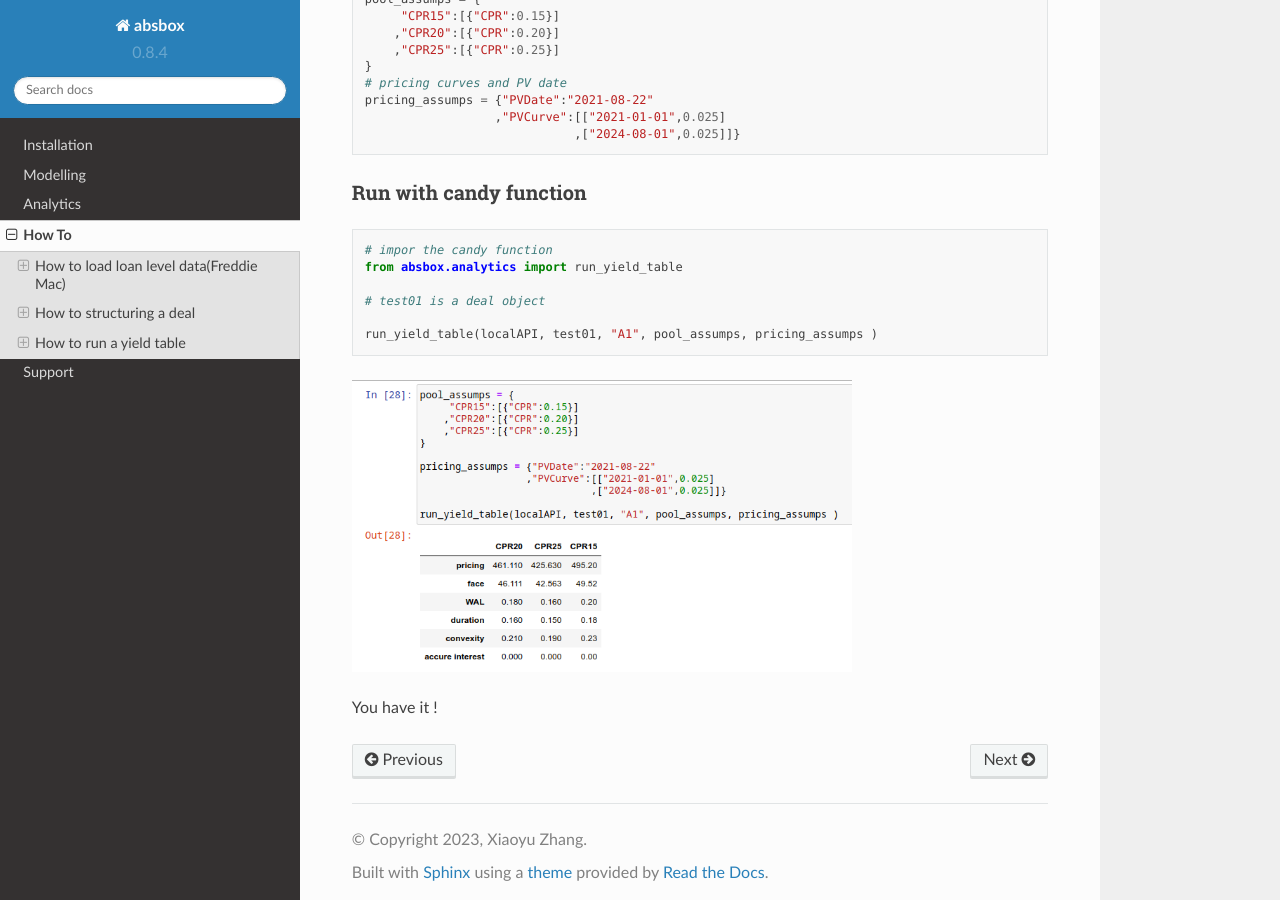
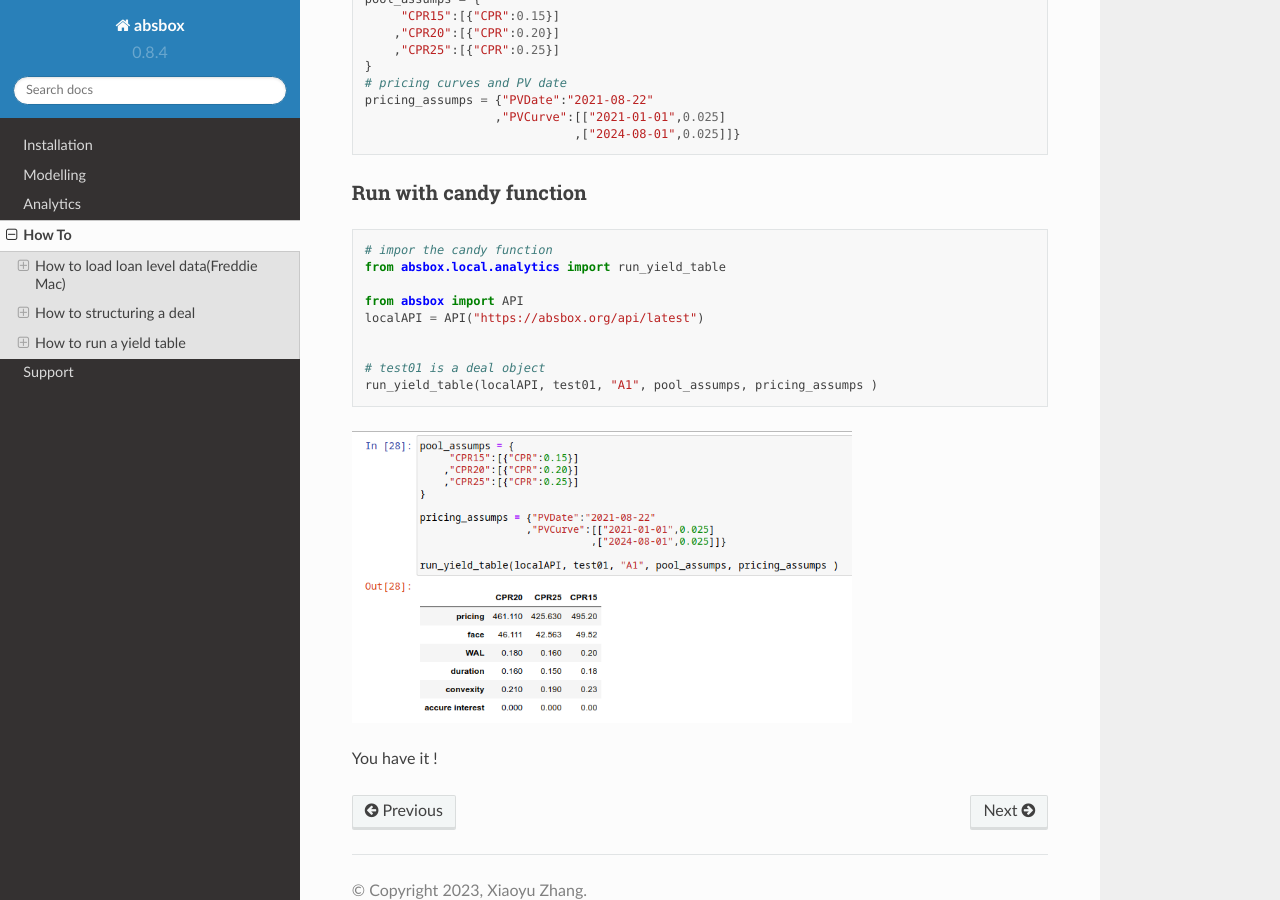
Before and after one commit to yellowbean/absbox-doc, a Sphinx documentation site: the page built from docs/source/howto.rst, in a window 1280 px wide and 900 px high, scrolled down 6485 px. Built offline with Sphinx 7.4.7 and the Read the Docs theme 2.0.0, drawn with Linux system fonts in a browser that asks for light colours.

Commit message:
update doc on yield table

```diff
--- a/docs/source/howto.rst
+++ b/docs/source/howto.rst
@@ -341,10 +341,13 @@ Run with candy function
 .. code-block:: python
 
   # impor the candy function
-  from absbox.analytics import run_yield_table
+  from absbox.local.analytics import run_yield_table
+
+  from absbox import API
+  localAPI = API("https://absbox.org/api/latest")
+
 
   # test01 is a deal object
-
   run_yield_table(localAPI, test01, "A1", pool_assumps, pricing_assumps )
 
 
```
